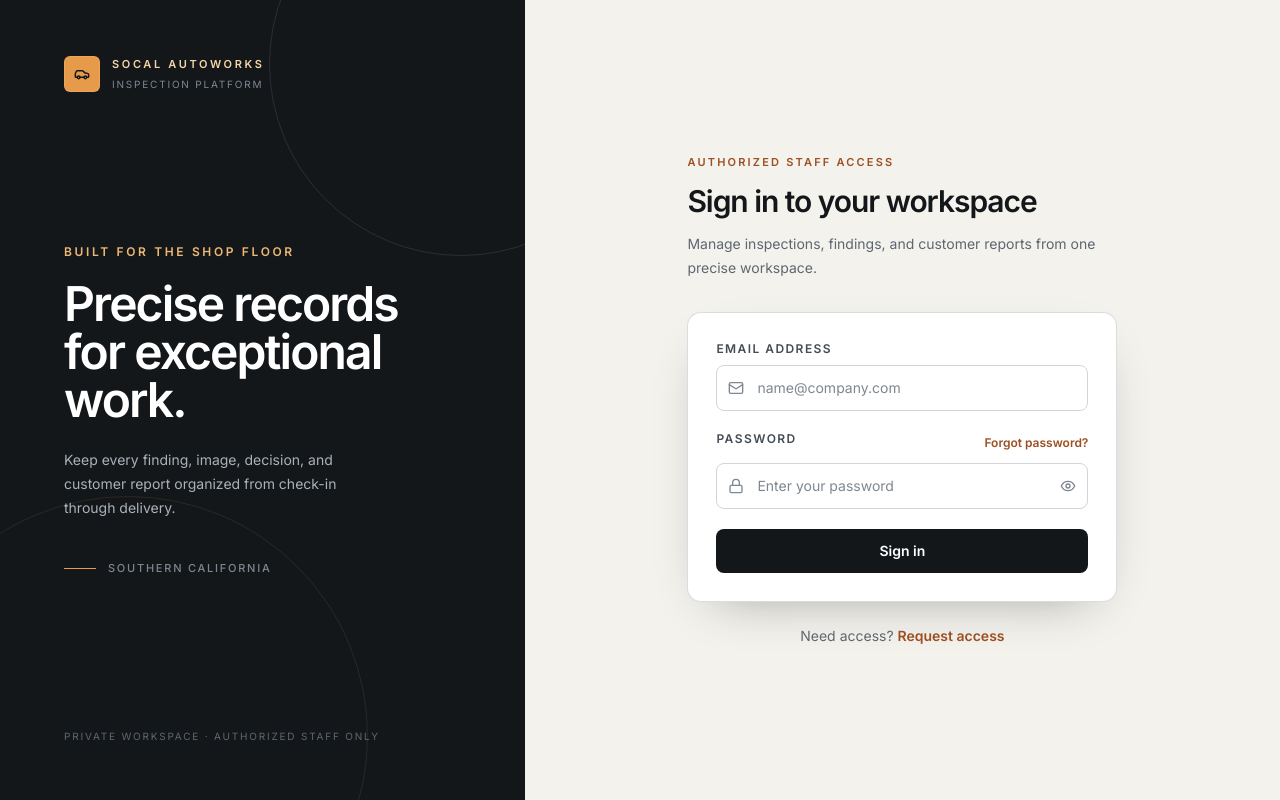
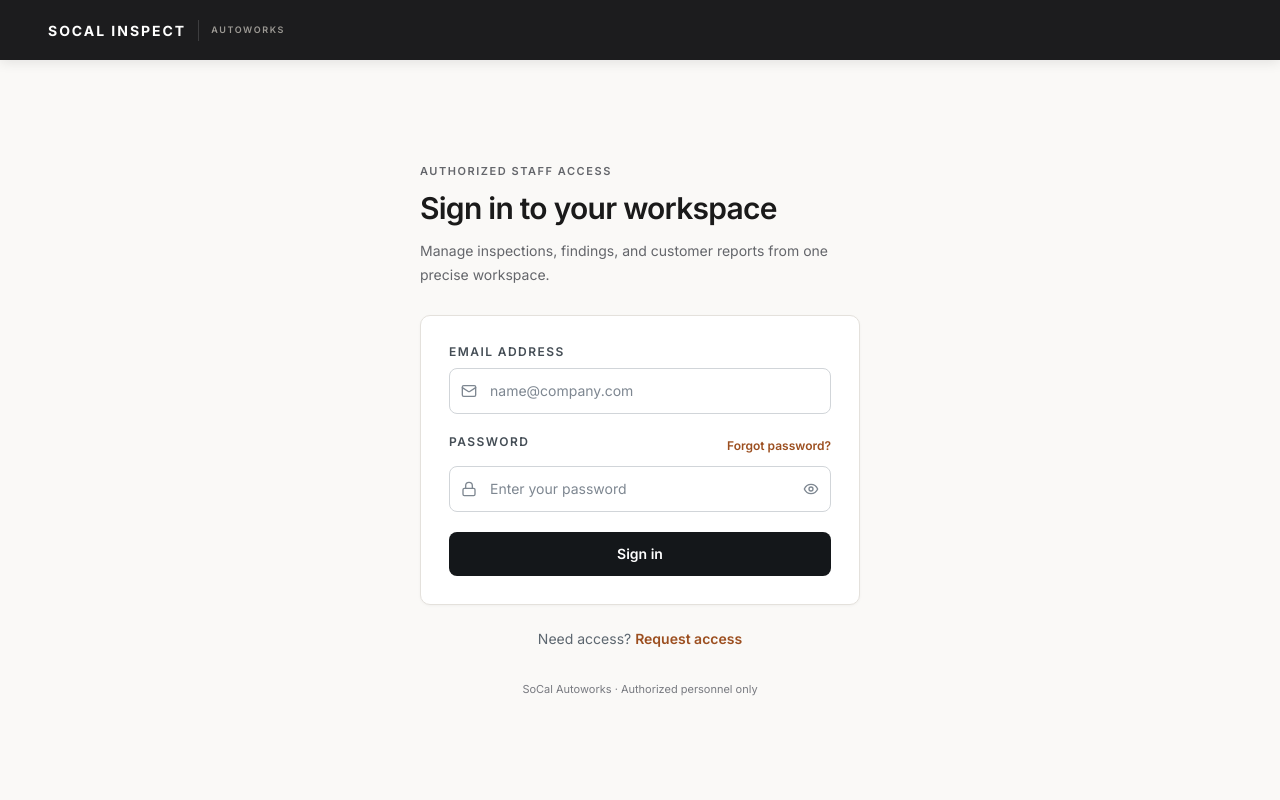
Before and after one commit to jonasmusson/SoCal-Inspection-App, a React (Vite) app: page /inspect/1/1 in a window 1280 px wide. Built offline with nearby package versions, Linux system fonts and the light colour scheme; no server answers.

Commit message:
Align Inspection authentication shell with shared SoCal HUB visual language

```diff
--- a/src/components/Auth/AuthShell.tsx
+++ b/src/components/Auth/AuthShell.tsx
@@ -1,5 +1,4 @@
-import { ReactNode } from 'react';
-import { Car } from 'lucide-react';
+import type { ReactNode } from 'react';
 
 interface AuthShellProps {
   eyebrow?: string;
@@ -10,59 +9,59 @@ interface AuthShellProps {
   compact?: boolean;
 }
 
-export function AuthShell({ eyebrow = 'Inspection operations', title, description, children, footer, compact = false }: AuthShellProps) {
+/**
+ * SoCal product-family authentication shell.
+ *
+ * Uses the same graphite header, typography-led product lockup, warm-white
+ * working surface and restrained form treatment as SoCal HUB. Keep this
+ * visual treatment shared across Sign In, Request Access, recovery and
+ * account-status screens. Functional auth logic stays in the callers.
+ */
+export function AuthShell({
+  eyebrow = 'Authorized staff access',
+  title,
+  description,
+  children,
+  footer,
+  compact = false,
+}: AuthShellProps) {
   return (
-    <main className="min-h-screen bg-[#f4f2ed] text-primary-900 lg:grid lg:grid-cols-[minmax(300px,0.82fr)_minmax(520px,1.18fr)]">
-      <aside className="relative hidden overflow-hidden bg-primary-950 px-10 py-10 text-white lg:flex lg:flex-col lg:justify-between xl:px-16 xl:py-14">
-        <div className="absolute -right-32 -top-32 h-96 w-96 rounded-full border border-white/10" />
-        <div className="absolute -bottom-44 -left-28 h-[30rem] w-[30rem] rounded-full border border-accent-300/10" />
-        <div className="relative z-10">
-          <div className="flex items-center gap-3">
-            <span className="flex h-9 w-9 items-center justify-center rounded-md border border-accent-300/40 bg-accent-400 text-primary-950">
-              <Car className="h-4 w-4" strokeWidth={2.2} />
-            </span>
-            <div>
-              <p className="text-[11px] font-semibold uppercase tracking-[0.24em] text-accent-200">SoCal Autoworks</p>
-              <p className="mt-1 text-[10px] uppercase tracking-[0.18em] text-primary-400">Inspection platform</p>
-            </div>
-          </div>
+    <div className="min-h-screen bg-[#faf9f7] font-sans text-[#1a1a1a]">
+      <header className="flex min-h-[60px] items-center bg-[#1c1c1e] px-4 text-white shadow-[0_1px_0_#ffffff0a,0_2px_12px_rgba(0,0,0,0.1)] sm:px-7 lg:px-12">
+        <div className="flex min-w-0 items-center">
+          <span className="shrink-0 border-r border-white/15 pr-3 text-[14px] font-bold tracking-[0.14em]">
+            SOCAL INSPECT
+          </span>
+          <span className="pl-3 text-[9px] font-semibold uppercase tracking-[0.18em] text-[#9c9994]">
+            Autoworks
+          </span>
         </div>
-        <div className="relative z-10 max-w-sm">
-          <p className="mb-5 text-xs font-semibold uppercase tracking-[0.22em] text-accent-300">Built for the shop floor</p>
-          <h1 className="max-w-md text-4xl font-semibold leading-[1.08] tracking-[-0.04em] text-white xl:text-5xl">
-            Precise records for exceptional work.
-          </h1>
-          <p className="mt-6 max-w-xs text-sm leading-6 text-primary-300">
-            Keep every finding, image, decision, and customer report organized from check-in through delivery.
-          </p>
-          <div className="mt-10 flex items-center gap-3 text-[11px] font-medium uppercase tracking-[0.16em] text-primary-400">
-            <span className="h-px w-8 bg-accent-400" />
-            Southern California
-          </div>
-        </div>
-        <p className="relative z-10 text-[10px] uppercase tracking-[0.18em] text-primary-500">Private workspace · Authorized staff only</p>
-      </aside>
+      </header>
 
-      <section className="flex min-h-screen items-center justify-center px-5 py-8 sm:px-8 lg:px-12 xl:px-20">
-        <div className={`w-full ${compact ? 'max-w-md' : 'max-w-[430px]'}`}>
-          <div className="mb-8 flex items-center gap-3 lg:hidden">
-            <span className="flex h-9 w-9 items-center justify-center rounded-md bg-primary-950 text-accent-300">
-              <Car className="h-4 w-4" strokeWidth={2.2} />
-            </span>
-            <div>
-              <p className="text-[11px] font-bold uppercase tracking-[0.22em] text-primary-900">SoCal Autoworks</p>
-              <p className="mt-1 text-[10px] uppercase tracking-[0.16em] text-primary-500">Inspection platform</p>
-            </div>
-          </div>
-          {eyebrow && <p className="mb-3 text-[11px] font-semibold uppercase tracking-[0.2em] text-accent-700">{eyebrow}</p>}
-          {title && <h2 className="text-3xl font-semibold leading-tight tracking-[-0.035em] text-primary-950">{title}</h2>}
-          {description && <p className="mt-3 max-w-md text-sm leading-6 text-primary-500">{description}</p>}
-          <div className="mt-8 rounded-xl border border-primary-200/80 bg-white p-5 shadow-[0_18px_50px_-28px_rgba(20,23,26,0.45)] sm:p-7">
+      <main className="flex min-h-[calc(100dvh-60px)] items-center justify-center px-4 py-10 sm:px-6">
+        <section className={`w-full ${compact ? 'max-w-[420px]' : 'max-w-[440px]'}`}>
+          {eyebrow && (
+            <p className="mb-3 text-[11px] font-semibold uppercase tracking-[0.14em] text-[#64666b]">
+              {eyebrow}
+            </p>
+          )}
+          {title && (
+            <h1 className="text-[28px] font-semibold leading-[1.18] tracking-[-0.025em] text-[#1a1a1a] sm:text-[30px]">
+              {title}
+            </h1>
+          )}
+          {description && (
+            <p className="mt-3 text-sm leading-6 text-[#64666b]">{description}</p>
+          )}
+          <div className="mt-7 rounded-[10px] border border-[#e4e1dc] bg-white p-5 shadow-[0_1px_3px_rgba(0,0,0,0.04)] sm:p-7">
             {children}
           </div>
           {footer && <div className="mt-6 text-center">{footer}</div>}
-        </div>
-      </section>
-    </main>
+          <p className="mt-8 text-center text-[11px] text-[#787a80]">
+            SoCal Autoworks · Authorized personnel only
+          </p>
+        </section>
+      </main>
+    </div>
   );
 }
```
